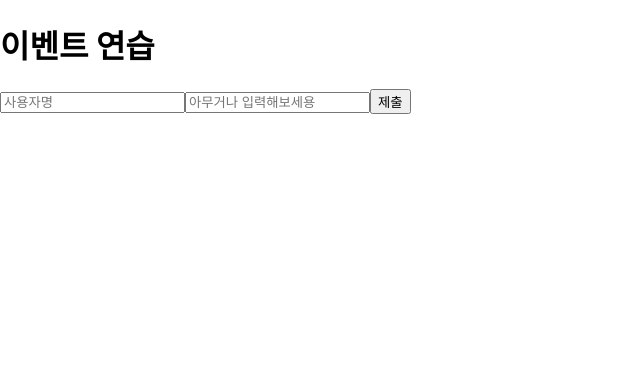
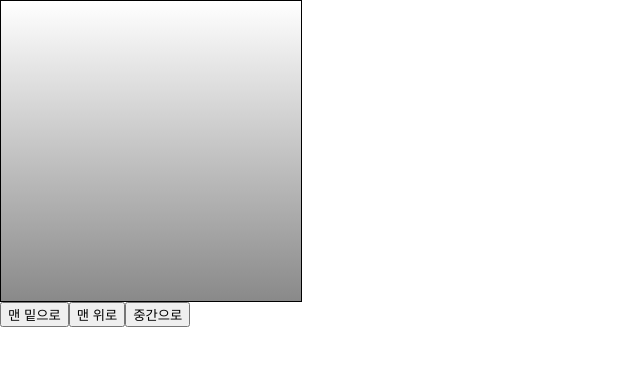
Before and after one commit to hyejinjeong9999/react, a React (Create React App) app in the folder basic/: page / in a window 1280 px wide. Shown: the top 366 px of the page, without its empty margins (0-640 px from the left). Built offline with nearby package versions, Linux system fonts and the light colour scheme.

Commit message:
리액트 기초 - DOM

```diff
--- /dev/null
+++ b/basic/src/4_dom/ScrollBox.js
@@ -0,0 +1,62 @@
+import React, {Component} from "react";
+import './ValidationSample.css'
+
+
+class ScrollBox extends Component {
+    scrollToBottom = () => {
+
+        /**
+         * 비구조화 할당 문법
+         *
+         * const scrollHeight = this.box.scrollHeight;
+         * const clientHeight = this.box.clientHeight
+         *
+         *와 같은 의미
+         */
+
+        /**
+         * scrollTop : 세로 스크롤바 위치 (0~350)
+         * scrollHeight : 스크롤이 있는 박스 안의 div 높이 (650)
+         * clientHeight : 스크롤이 있는 박스의 높이 (300)
+         */
+        const {scrollHeight, clientHeight} = this.box;
+
+        this.box.scrollTop = scrollHeight - clientHeight;
+
+    }
+    scrollToTop = () => {
+        this.box.scrollTop = 0;
+    }
+
+    scrollToCenter = () => {
+        const clientHeight = this.box.clientHeight;
+        this.box.scrollTop = clientHeight / 2
+    }
+
+    render() {
+        const style = {
+            border: '1px solid black',
+            height: '300px',
+            width: '300px',
+            overflow: 'auto',
+            position: 'relative'
+        };
+
+        const innerStyle = {
+            width: '100%',
+            height: '650px',
+            background: 'linear-gradient(white,black)'
+        }
+        return (
+            <div
+                style={style}
+                ref={(ref) => {
+                    this.box = ref
+                }}>
+                <div style={innerStyle}/>
+            </div>
+        )
+    }
+}
+
+export default ScrollBox;
--- /dev/null
+++ b/basic/src/4_dom/ValidationSample.css
@@ -0,0 +1,7 @@
+.success{
+    background-color: lightgreen;
+}
+
+.failure{
+    background-color: lightcoral;
+}
--- /dev/null
+++ b/basic/src/4_dom/ValidationSample.js
@@ -0,0 +1,58 @@
+import React, {Component} from "react";
+import './ValidationSample.css'
+
+/**
+ * 이 예제에서는 state를 사용해서 필요한 기능을 구현했지만
+ * 가끔 state 만으로 해결할 수 없는 기능이 있다
+ *
+ * 특정 input에 포커스 주기
+ * 스크롤 박스 조작하기
+ * canvas 요소에 그림 그릭
+ *
+ * 이때는 DOM에 직접적으로 접근해야되는데 이를 위해 ref를 사용한다다
+*/
+class ValidationSample extends Component{
+    state={
+        password:'',
+        clicked: false,
+        validated: false
+    }
+
+    handleChange =(e) =>{
+        this.setState({
+            password: e.target.value
+        })
+    }
+
+    handleButtonClick=()=>{
+        this.setState({
+            clicked:true,
+            //password가 0000인지 확인한다
+            validated: this.state.password === '0000'
+        })
+    }
+
+    render() {
+        return(
+            <div>
+                {/*onChange 이벤트가 발생하면 handleChange를 호출해 state password 값을 업데이트 함
+
+               input의 className값은 버튼을 누르기 전에는 비어있는 문자열을 전달함
+               버튼을 누른 후에는 검증 결과에 따라 s uccess 또는 failure 값을 설정한다
+               이 값에 따라 input 색상이 초록/빨강으로 나타난다다
+               */}
+                <input
+                    type="password"
+                    value={this.state.password}
+                    onChange={this.handleChange}
+                    className={this.state.clicked ? (this.state.validated ? 'success': 'failure'):''}
+                />
+                {/*onClick 이벤트가 발생하면 handleButtonClick을 호출해서 clicked 값을 참으로 설정해
+                valiedate 값을 검증 결과로 설정*/}
+                <button onClick={this.handleButtonClick}>검증하기</button>
+            </div>
+        )
+    }
+}
+
+export  default ValidationSample;
--- a/basic/src/App.js
+++ b/basic/src/App.js
@@ -1,4 +1,5 @@
-import React from "react";
+import React, {Component} from "react";
+import ScrollBox from "./4_dom/ScrollBox";
 
 // import Say from "./2_Component/Say"
 // import Counter from "./2_Component/Counter"
@@ -6,20 +7,55 @@ import React from "react";
 // import EventPractice_2 from "./3_EventHandling/EventPractice_2";
 // import EventPractice_2_1 from "./3_EventHandling/EventPractice_2_1";
 // import EventPractice_3 from "./3_EventHandling/EventPractice_3";
-import EventPractice_4 from "./3_eventhandling/EventPractice_4";
-import EventPractice_4_1 from "./3_eventhandling/EventPractice_4_1";
-const App = () => {
-    // return <MyComponent1/>;
-    // return <MyComponent_Props name={"React"}/>;
-    // return <MyComponent_Props name = {"React"} favoriteNumber={1}>리액트</MyComponent_Props>;
-    // return <MyComponent_Props_ClassVer name = {"React"} favoriteNumber={1}>리액트</MyComponent_Props_ClassVer>;
-    // return <Counter/>;
-    // return <EventPractice/>;
-    // return <EventPractice_2_1/>;
-    // return <EventPractice_3/>;
-    // return <EventPractice_4/>;
-    return <EventPractice_4_1/>;
+// import EventPractice_4 from "./3_eventhandling/EventPractice_4";
+// import EventPractice_4_1 from "./3_eventhandling/EventPractice_4_1";
+// const App = () => {
+//     // return <MyComponent1/>;
+//     // return <MyComponent_Props name={"React"}/>;
+//     // return <MyComponent_Props name = {"React"} favoriteNumber={1}>리액트</MyComponent_Props>;
+//     // return <MyComponent_Props_ClassVer name = {"React"} favoriteNumber={1}>리액트</MyComponent_Props_ClassVer>;
+//     // return <Counter/>;
+//     // return <EventPractice/>;
+//     // return <EventPractice_2_1/>;
+//     // return <EventPractice_3/>;
+//     // return <EventPractice_4/>;
+//     // return <EventPractice_4_1/>;
+//     // return <ValidationSample_usingCallback/>;
+//     return <ScrollBox/>
+// };
 
-};
+
+/**
+ * ScrollBox 에서 맨 밑으로 버튼을 누르면 스크롤 맨 밑으로 가게 함
+ */
+class App extends Component {
+    render() {
+        return (
+            <div>
+                <ScrollBox ref={(ref) => this.scrollBox = ref}/>
+                {/*
+                onclick = {this.scrollBox.scrollBotton} 형식은 왜 안될까??
+                컴포넌트가 처음 렌더링 될 때는 this.scrollBox 값이 undefined이므로
+                this.scrolledBox.scrollToBottom 값을 읽어오는 과정에서 오류가 발생한다
+
+                새로운 함수를 만들어서 내부에서 scrollToBottom 메서드를 실행하면
+                이미 한번 렌더링을 해서 this.scrollBox를 설정한 시점이기 때문에
+                오류가 나지 않는당
+                */}
+                <button onClick={() => this.scrollBox.scrollToBottom()}>
+                    맨 밑으로
+                </button>
+
+                <button onClick={() => this.scrollBox.scrollToTop()}>
+                    맨 위로
+                </button>
+
+                <button onClick={() => this.scrollBox.scrollToCenter()}>
+                    중간으로
+                </button>
+            </div>
+        )
+    }
+}
 
 export default App;
```
Also changed, not shown: basic/src/4_dom/RefSample.js (added, +61 -0 lines), basic/src/4_dom/ValidationSample_usingCallback.js (added, +56 -0 lines).
